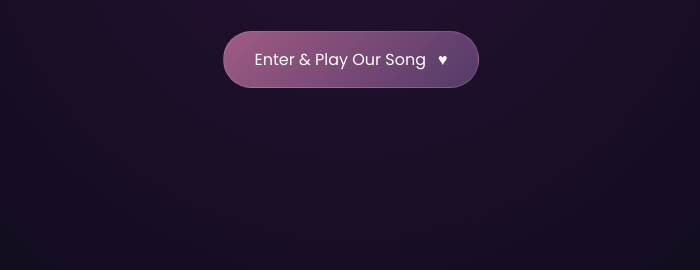
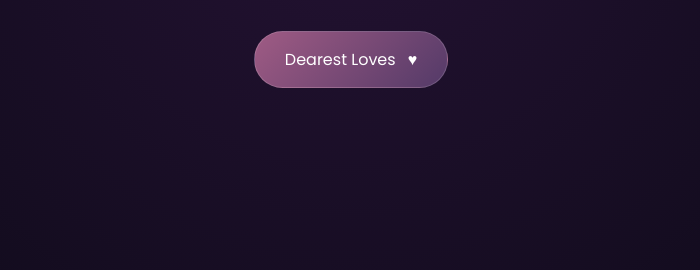
Before and after one commit to jaypabonmahayagofficial-stack/Jay-CharityLovestory, a plain HTML site: page index.html in a window 1280 px wide. Shown: the part 530-800 px from the top of the page, without its empty margins (289-989 px from the left). Drawn offline with nearby package versions, Linux system fonts and the light colour scheme.

Commit message:
Update index.html

```diff
--- a/index.html
+++ b/index.html
@@ -58,7 +58,7 @@
             id="enterWithMusic"
             class="hero-btn loader-start">
 
-            Enter & Play Our Song
+            Dearest Loves
 
             <span>♥</span>
 
```
